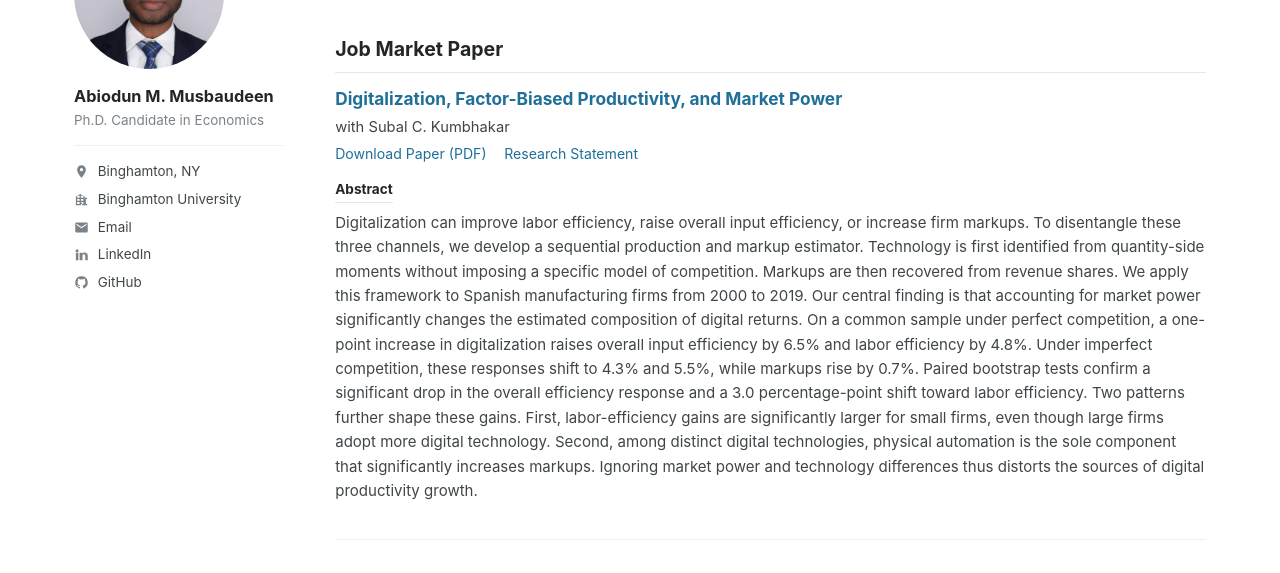
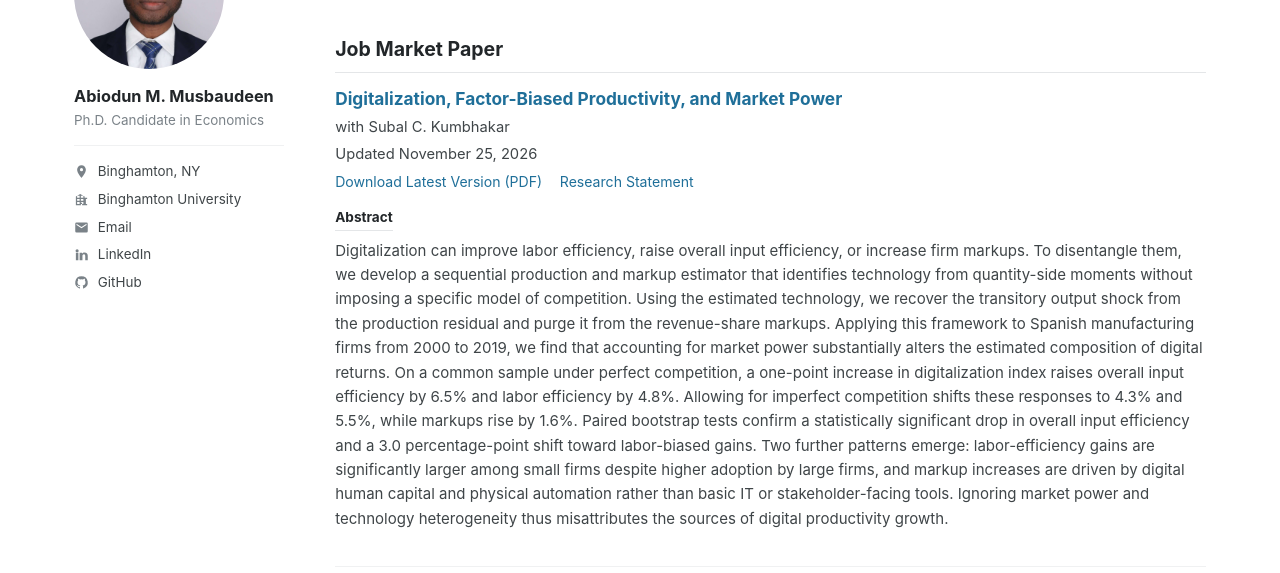
Before and after one commit to abiodunmusbaudeen/abiodunmusbaudeen.github.io, a plain HTML site: page research.html in a window 1280 px wide. Shown: the part 165-738 px from the top of the page. Drawn offline with Linux system fonts and the light colour scheme.

Commit message:
Update job market paper abstract and revision date

```diff
--- a/research.html
+++ b/research.html
@@ -80,13 +80,14 @@
     <div class="paper" id="jmp">
       <h3 class="ptitle">Digitalization, Factor-Biased Productivity, and Market Power</h3>
       <p class="coauthors">with Subal C. Kumbhakar</p>
+      <p class="venue">Updated <time datetime="2026-11-25">November 25, 2026</time></p>
       <p class="plinks">
-        <a href="https://abiodunmusbaudeen.com/digitalization_paper/Digitalization__Factor_Bias_Productivity__and_the_Labor_Share.pdf" download="Musbaudeen-Job-Market-Paper.pdf">Download Paper (PDF)</a>
+        <a href="https://abiodunmusbaudeen.com/digitalization_paper/Digitalization__Factor_Bias_Productivity__and_the_Labor_Share.pdf" download="Musbaudeen-Job-Market-Paper.pdf">Download Latest Version (PDF)</a>
         <a href="files/research-statement.pdf?v=20261105-rs-v3">Research Statement</a>
       </p>
       <p class="abstract-label">Abstract</p>
       <p class="abstract">
-        Digitalization can improve labor efficiency, raise overall input efficiency, or increase firm markups. To disentangle these three channels, we develop a sequential production and markup estimator. Technology is first identified from quantity-side moments without imposing a specific model of competition. Markups are then recovered from revenue shares. We apply this framework to Spanish manufacturing firms from 2000 to 2019. Our central finding is that accounting for market power significantly changes the estimated composition of digital returns. On a common sample under perfect competition, a one-point increase in digitalization raises overall input efficiency by 6.5% and labor efficiency by 4.8%. Under imperfect competition, these responses shift to 4.3% and 5.5%, while markups rise by 0.7%. Paired bootstrap tests confirm a significant drop in the overall efficiency response and a 3.0 percentage-point shift toward labor efficiency. Two patterns further shape these gains. First, labor-efficiency gains are significantly larger for small firms, even though large firms adopt more digital technology. Second, among distinct digital technologies, physical automation is the sole component that significantly increases markups. Ignoring market power and technology differences thus distorts the sources of digital productivity growth.
+        Digitalization can improve labor efficiency, raise overall input efficiency, or increase firm markups. To disentangle them, we develop a sequential production and markup estimator that identifies technology from quantity-side moments without imposing a specific model of competition. Using the estimated technology, we recover the transitory output shock from the production residual and purge it from the revenue-share markups. Applying this framework to Spanish manufacturing firms from 2000 to 2019, we find that accounting for market power substantially alters the estimated composition of digital returns. On a common sample under perfect competition, a one-point increase in digitalization index raises overall input efficiency by 6.5% and labor efficiency by 4.8%. Allowing for imperfect competition shifts these responses to 4.3% and 5.5%, while markups rise by 1.6%. Paired bootstrap tests confirm a statistically significant drop in overall input efficiency and a 3.0 percentage-point shift toward labor-biased gains. Two further patterns emerge: labor-efficiency gains are significantly larger among small firms despite higher adoption by large firms, and markup increases are driven by digital human capital and physical automation rather than basic IT or stakeholder-facing tools. Ignoring market power and technology heterogeneity thus misattributes the sources of digital productivity growth.
       </p>
     </div>
 
```
